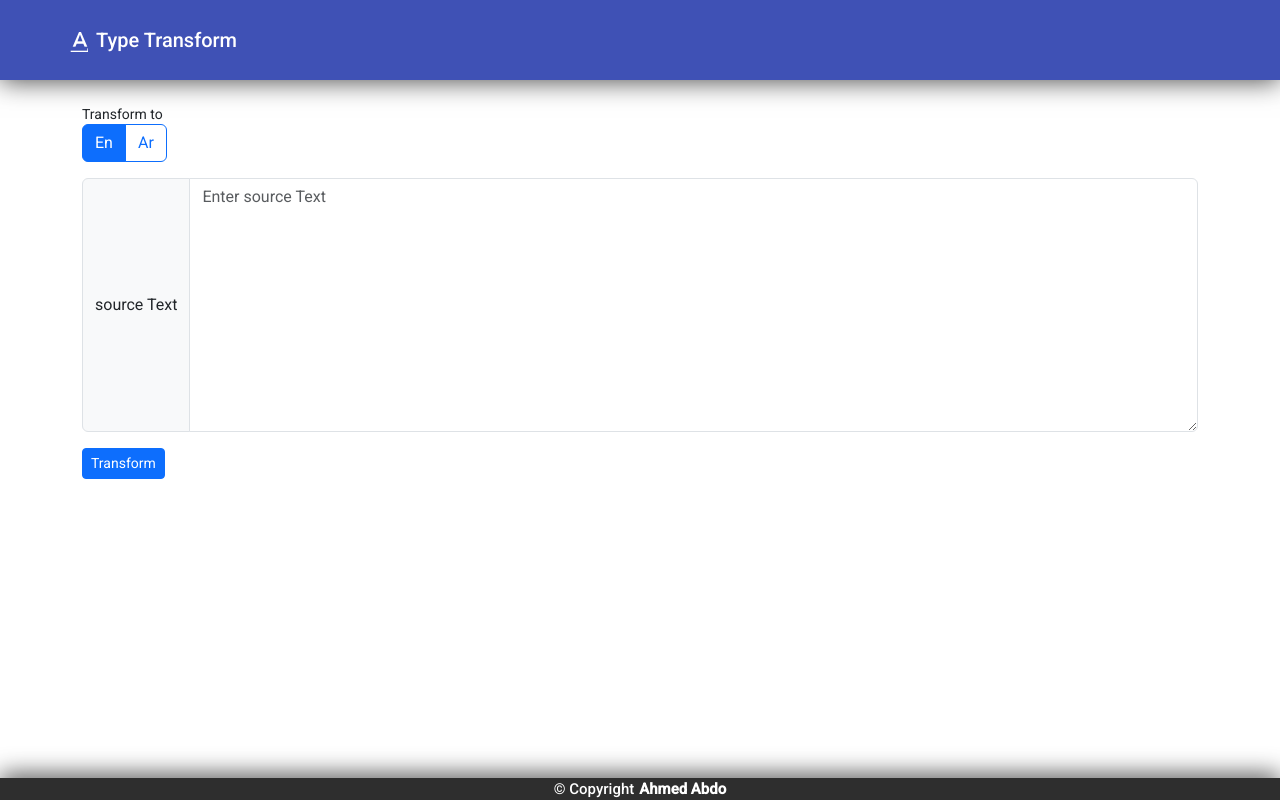
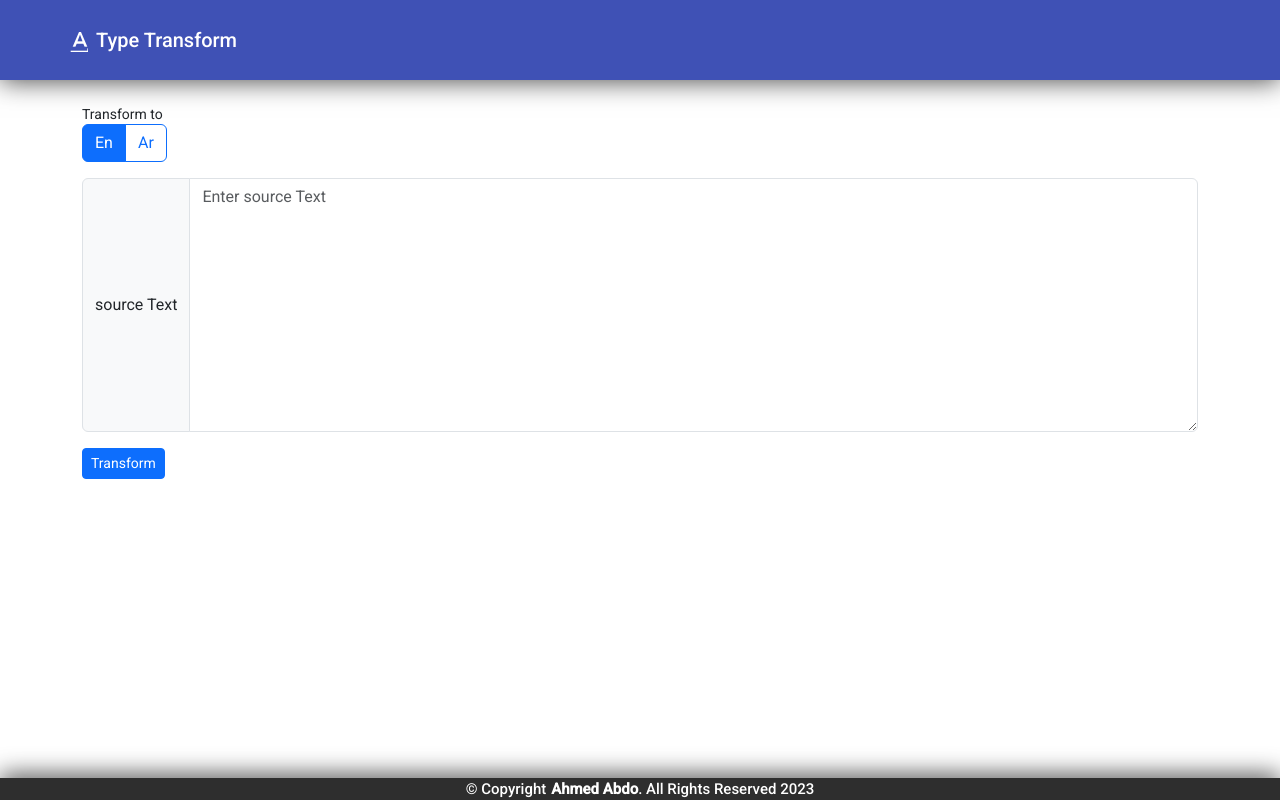
Before and after one commit to ahmedabdo404/TypeTransform, an Angular app: page / in a window 1280 px wide. Built offline with nearby package versions, Linux system fonts and the light colour scheme.

Commit message:
Revert "test CI"
This reverts commit c1578a86f2738b4a1bed2f6ea80577e7b1294428.

```diff
--- a/src/app/Components/Shared/footer/footer.component.html
+++ b/src/app/Components/Shared/footer/footer.component.html
@@ -7,7 +7,7 @@
         style="color: inherit; text-decoration: none;">
         <b>Ahmed Abdo</b>
       </a>
-      <!-- . All Rights Reserved {{GetDate}} -->
+      . All Rights Reserved {{GetDate}}
     </span>
   </div>
 </mat-toolbar>
```
